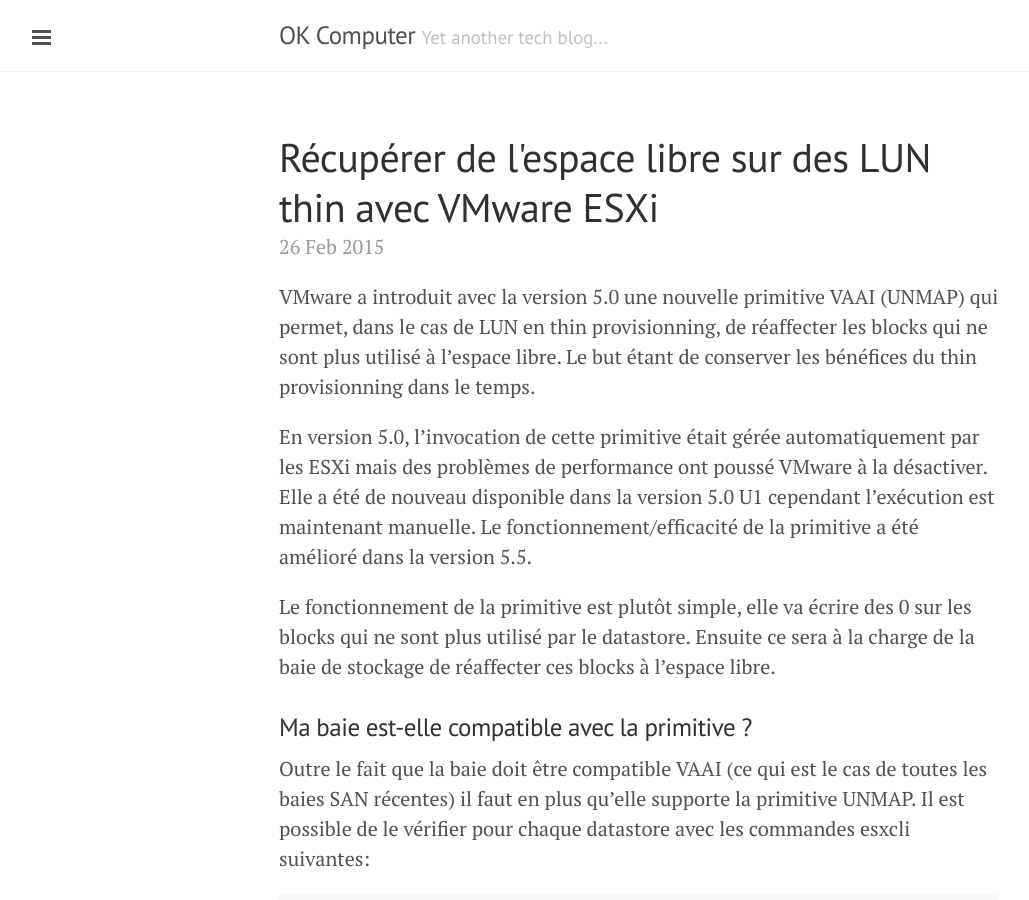
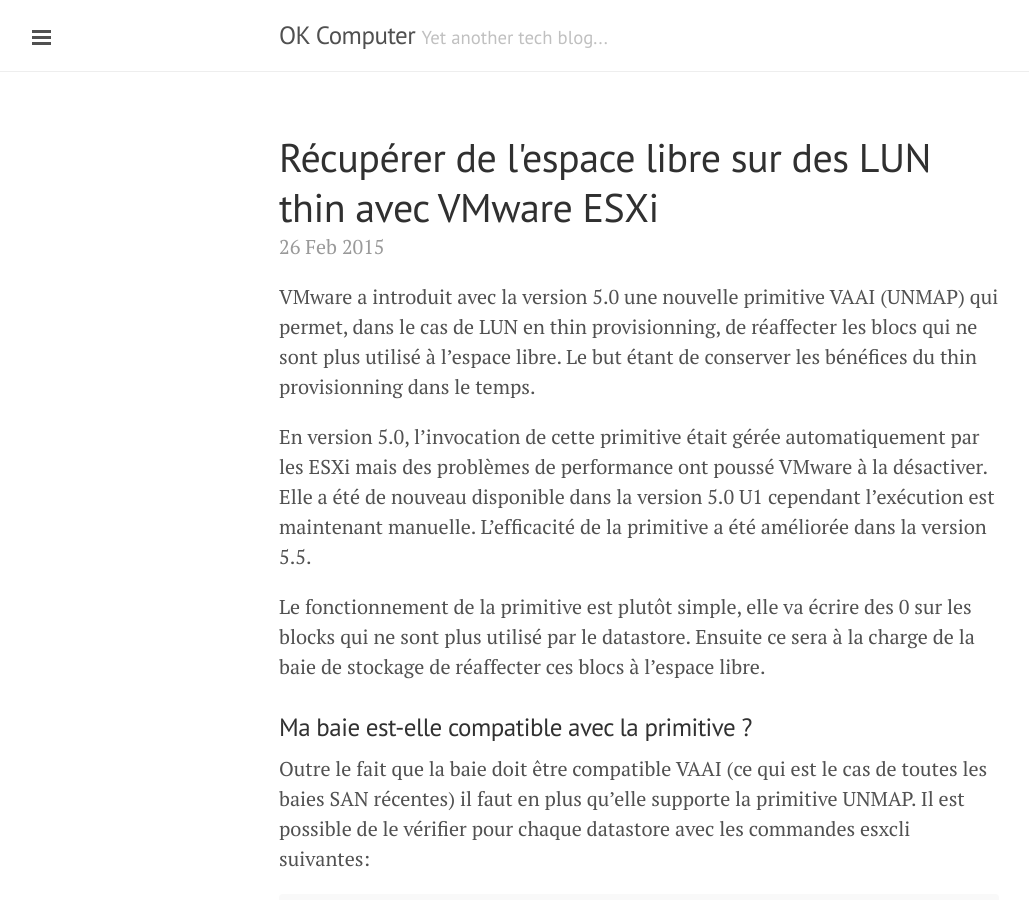
Before and after one commit to equelin/equelin.github.io, a Jekyll site: the page built from _posts/2015-02-26-Réclamer-espace-libre-lun-thin-ESXi.md, in a window 1280 px wide and 900 px high. Shown: the whole window, without its empty margins (1-1030 px from the left). Built offline with Jekyll 4.4.1, drawn with Linux system fonts in a browser that asks for light colours; nearby versions of some CDN libraries; Markdown is read by kramdown in place of the engine named in the settings.

Commit message:
Update 2015-02-26-Réclamer-espace-libre-lun-thin-ESXi.md

```diff
--- a/_posts/2015-02-26-Réclamer-espace-libre-lun-thin-ESXi.md
+++ b/_posts/2015-02-26-Réclamer-espace-libre-lun-thin-ESXi.md
@@ -3,11 +3,11 @@
 title: Récupérer de l'espace libre sur des LUN thin avec VMware ESXi
 ---
 
-VMware a introduit avec la version 5.0 une nouvelle primitive VAAI (UNMAP) qui permet, dans le cas de LUN en thin provisionning, de réaffecter les blocks qui ne sont plus utilisé à l'espace libre. Le but étant de conserver les bénéfices du thin provisionning dans le temps.
+VMware a introduit avec la version 5.0 une nouvelle primitive VAAI (UNMAP) qui permet, dans le cas de LUN en thin provisionning, de réaffecter les blocs qui ne sont plus utilisé à l'espace libre. Le but étant de conserver les bénéfices du thin provisionning dans le temps.
 
-En version 5.0, l'invocation de cette primitive était gérée automatiquement par les ESXi mais des problèmes de performance ont poussé VMware à la désactiver. Elle a été de nouveau disponible dans la version 5.0 U1 cependant l'exécution est maintenant manuelle. Le fonctionnement/efficacité de la primitive a été amélioré dans la version 5.5.
+En version 5.0, l'invocation de cette primitive était gérée automatiquement par les ESXi mais des problèmes de performance ont poussé VMware à la désactiver. Elle a été de nouveau disponible dans la version 5.0 U1 cependant l'exécution est maintenant manuelle. L'efficacité de la primitive a été améliorée dans la version 5.5.
 
-Le fonctionnement de la primitive est plutôt simple, elle va écrire des 0 sur les blocks qui ne sont plus utilisé par le datastore. Ensuite ce sera à la charge de la baie de stockage de réaffecter ces blocks à l'espace libre.
+Le fonctionnement de la primitive est plutôt simple, elle va écrire des 0 sur les blocks qui ne sont plus utilisé par le datastore. Ensuite ce sera à la charge de la baie de stockage de réaffecter ces blocs à l'espace libre.
 
 ###Ma baie est-elle compatible avec la primitive ?
 
```
